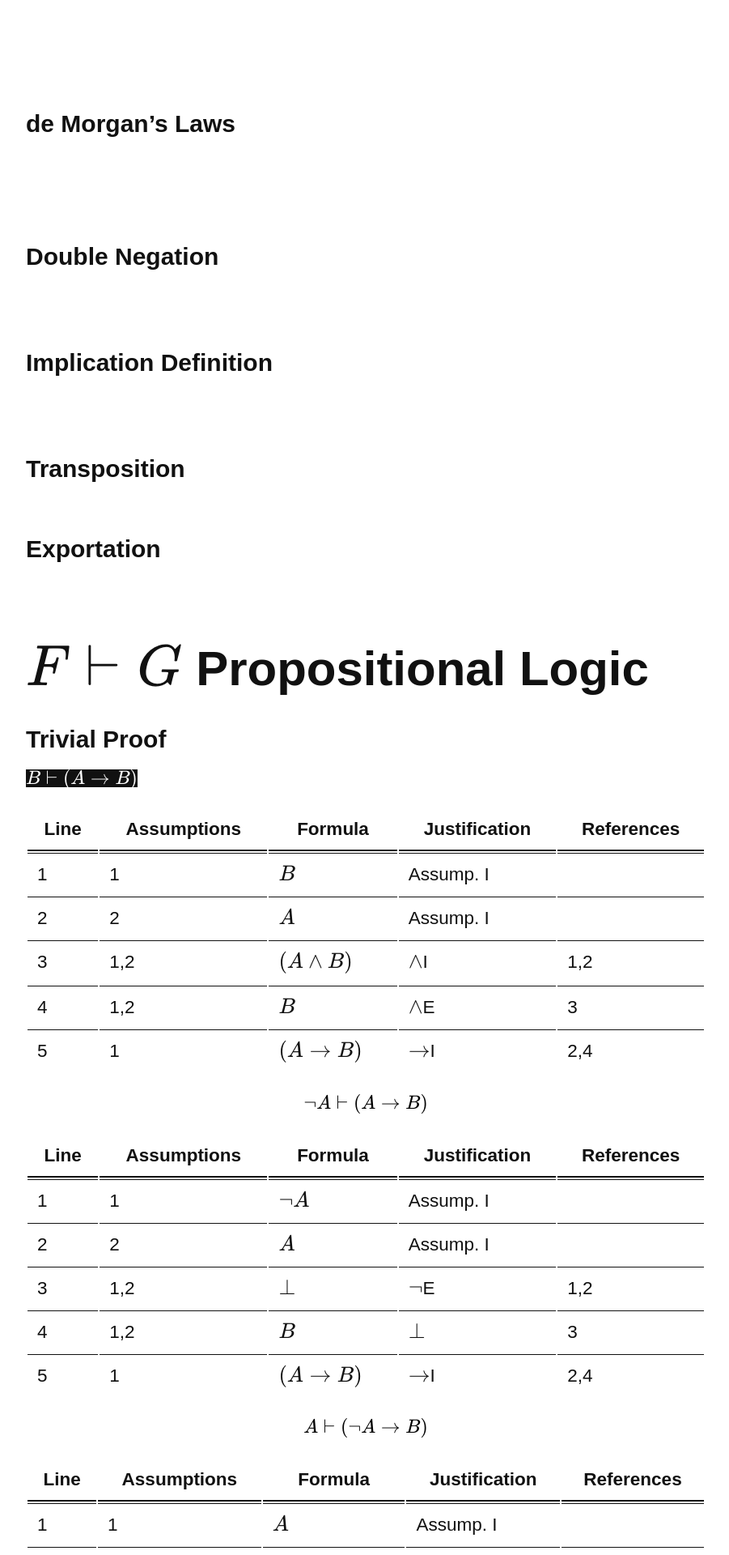
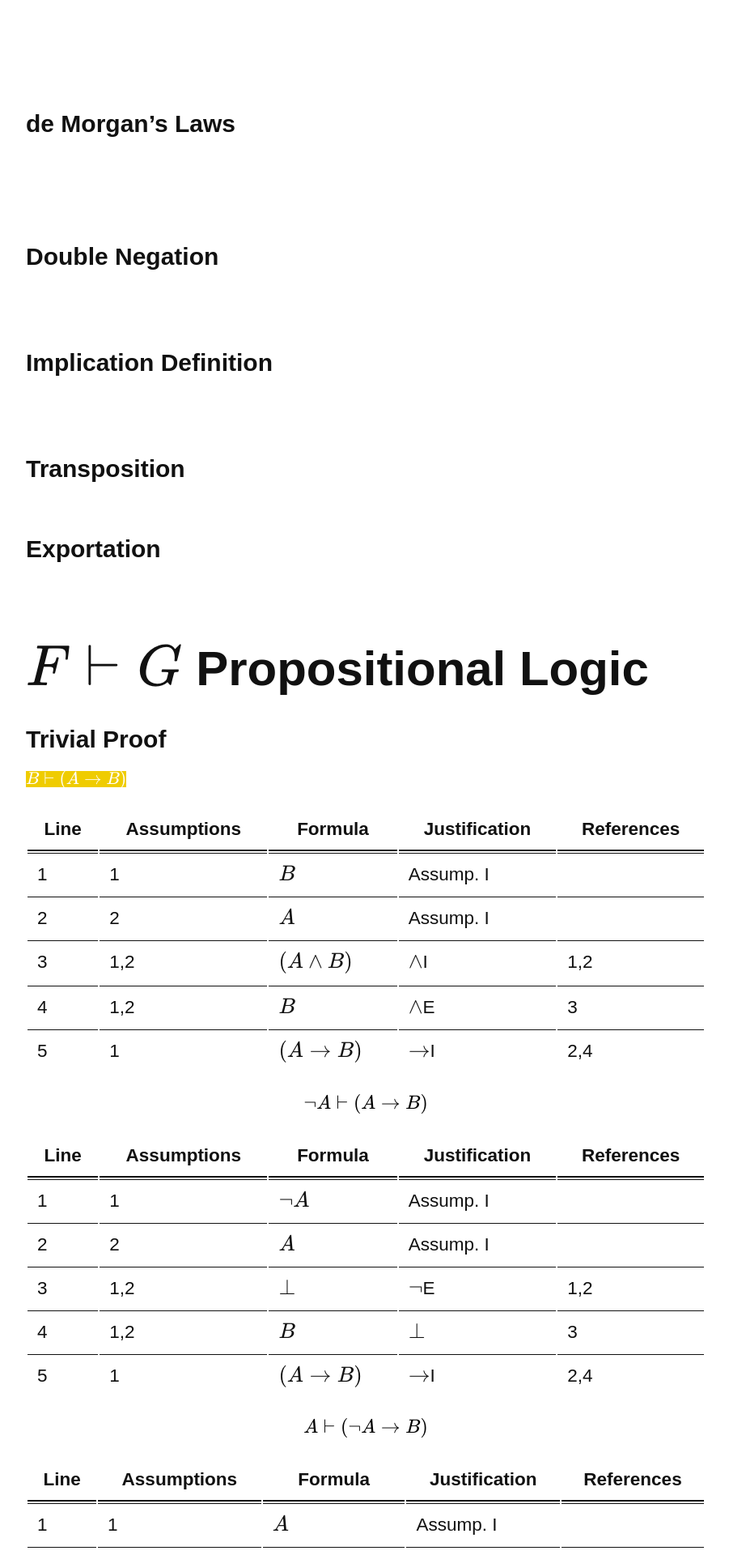
Before and after one commit to Phoebezuo/Phoebezuo.github.io, a Jekyll site: the page built from _posts/2020-12-18-Natural-Deduction-Proof.md, in a window 1280 px wide. Shown: the part 1810-3730 px from the top of the page at 81% size, without its empty margins (188-1089 px from the left). Built offline with Jekyll 4.4.1, drawn with Linux system fonts in a browser that asks for light colours; nearby versions of some CDN libraries; some web fonts are replaced; formulas are drawn with MathJax 3; comment, search, counter and statistics services are not loaded.

Commit message:
Update 2020-12-18-Natural-Deduction-Proof.md

```diff
--- a/_posts/2020-12-18-Natural-Deduction-Proof.md
+++ b/_posts/2020-12-18-Natural-Deduction-Proof.md
@@ -97,7 +97,7 @@ categories: Logic Natural Deduction
 
 ## Trivial Proof
 
-<span class="bg-dark-gray white">$$B \vdash (A \rightarrow B)$$</span>
+<span class="bg-yellow white" style="text-align: center; font-size:18px">$$B \vdash (A \rightarrow B)$$</span>
 
 | Line | Assumptions | Formula     | Justification            | References     |
 | ---- | ----------- | ----------- | ------------------------ | -------------- |
```
